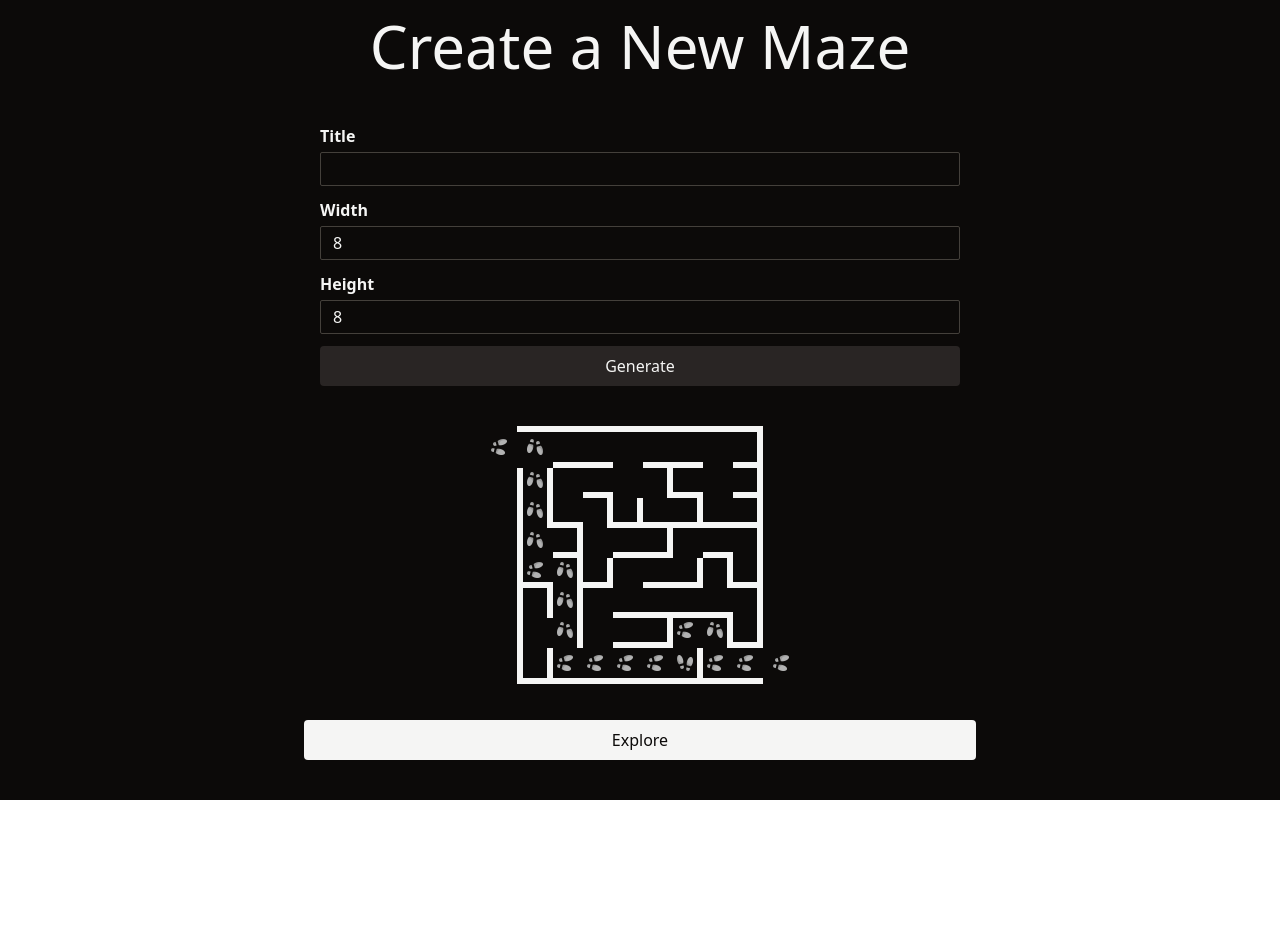
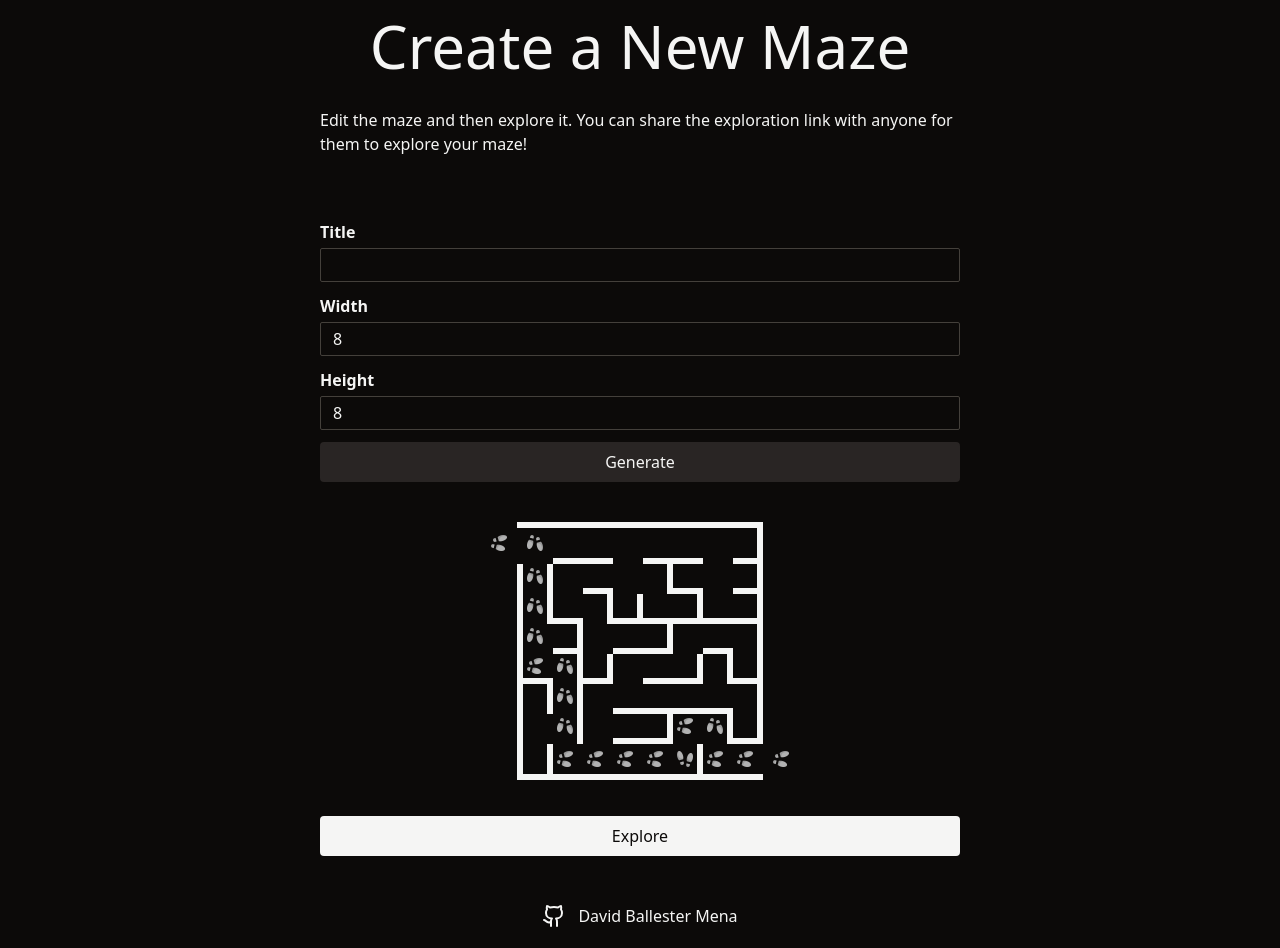
Before and after one commit to davidballester/maze-creator, a SvelteKit app: page / in a window 1280 px wide. Shown: the top 948 px of the page. Before the commit the page ends 800 px from the top, so only its background shows below. Built offline with nearby package versions, Linux system fonts and the light colour scheme.

Commit message:
Improve landing page

```diff
--- a/package.json
+++ b/package.json
@@ -35,6 +35,7 @@
 		"vite": "^6.0.0"
 	},
 	"dependencies": {
+		"lucide-svelte": "^0.477.0",
 		"lz-string": "^1.5.0"
 	}
 }
--- a/src/routes/+layout.svelte
+++ b/src/routes/+layout.svelte
@@ -1,12 +1,22 @@
 <script lang="ts">
+	import { Github } from 'lucide-svelte';
 	import '../app.css';
 	let { children } = $props();
 </script>
 
-<div class="min-h-screen bg-stone-950 text-stone-100">
-	<div class="flex justify-center align-top">
-		<div class="w-full pt-4 pb-4 sm:max-w-sm md:max-w-lg lg:max-w-xl xl:max-w-2xl">
+<div class=" bg-stone-950 text-stone-100">
+	<div class="flex min-h-screen w-full flex-col items-center">
+		<div class="w-full grow-1 pt-4 pb-4 sm:max-w-sm md:max-w-lg lg:max-w-xl xl:max-w-2xl">
 			{@render children()}
 		</div>
+		<footer class="flex flex-col items-center gap-4 p-4">
+			<a href="https://github.com/davidballester/maze-creator" class="flex gap-3">
+				<Github color="var(--color-stone-100)" class="w-6" />
+				<span class="text-base">David Ballester Mena</span>
+			</a>
+			<a href="https://www.flaticon.es/iconos-gratis/huella">
+				Footprints icon by Vitaly Gorbachev - Flaticon
+			</a>
+		</footer>
 	</div>
 </div>
--- a/src/routes/+page.svelte
+++ b/src/routes/+page.svelte
@@ -32,9 +32,13 @@
 	}
 </script>
 
-<header>
+<header class="mb-4">
 	<h1 class="text-center text-6xl">Create a New Maze</h1>
 </header>
+<p class="p-4">
+	Edit the maze and then explore it. You can share the exploration link with anyone for them to
+	explore your maze!
+</p>
 <div class="mt-8 p-4">
 	<Input label="Title" type="string" bind:value={maze.title} />
 	<Input
@@ -54,10 +58,11 @@
 		max={MAX_HEIGHT}
 	/>
 	<Button onclick={onGenerateMaze}>Generate</Button>
+
+	{#if maze}
+		<div class="mt-4 flex flex-col gap-3">
+			<MazeOverview {maze} />
+			<LinkButton href={`/explore/${compressToURIComponent(maze)}`}>Explore</LinkButton>
+		</div>
+	{/if}
 </div>
-{#if maze}
-	<div class="flex flex-col gap-3">
-		<MazeOverview {maze} />
-		<LinkButton href={`/explore/${compressToURIComponent(maze)}`}>Explore</LinkButton>
-	</div>
-{/if}
```
Also changed, not shown: 1 other file (tests, documents, lock files or other folders).
